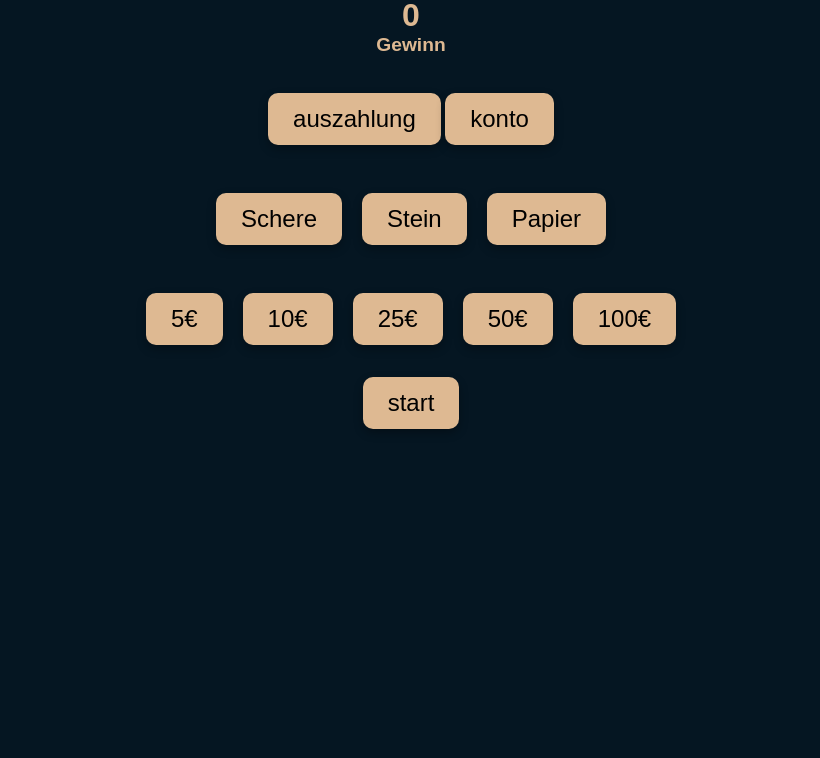
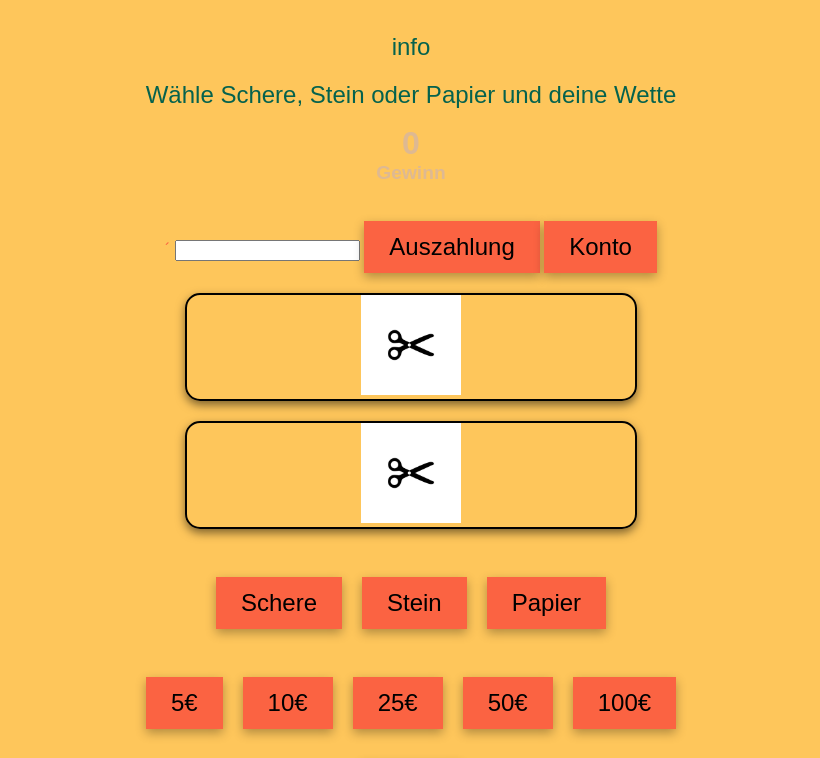
Before and after one commit to Flavio11-12/Webentwicklung, a plain HTML site: page Spiel/Web.html in a window 1280 px wide. Shown: the part 188-946 px from the top of the page, without its empty margins (229-1049 px from the left). Before the commit the page ends 800 px from the top, so only its background shows below. Drawn offline with Linux system fonts and the light colour scheme.

Commit message:
readme update

```diff
--- a/Spiel/Web.html
+++ b/Spiel/Web.html
@@ -7,12 +7,18 @@
     </head>
 
     <body>
-        <h1 id="Überschrift">Schere Stein Papier</h1>
+        <div id="Kopfzeile">
+            <img src="Bilder/logo.jpg" width="100">
+            <h1 id="Überschrift">Schere Stein Papier</h1>
+            <p>info</p>
+        </div>
+
         <p>Wähle Schere, Stein oder Papier und deine Wette</p>
         <a id="Währung">0</a>
-        <a id="final">Gewinn</a><br>
-        <button class="obereknöpfe" onclick="auszahlung()">auszahlung</button>
-        <button class="obereknöpfe" onclick="kontoauszahlung()">konto</button>
+        <a id="final">Gewinn</a><br>´
+        <input id="auszahlung_input"></input>
+        <button class="obereknöpfe" onclick="auszahlung()">Auszahlung</button>
+        <button class="obereknöpfe" onclick="kontoauszahlung()">Konto</button>
         <div id="image-ergebnis"></div>
         <div id="image-wahl"></div>
         <div>
@@ -29,7 +35,7 @@
             <button onclick="aufladen(50)">50€</button>
             <button onclick="aufladen(100)">100€</button>
         </div>
-        <button onclick="slot()" >start</button>
+        <button onclick="slot()" >Start</button>
         <script src="script.js"></script>
     </body>
 </html>
--- a/Spiel/script.js
+++ b/Spiel/script.js
@@ -3,6 +3,7 @@ const Auswahlknöpfe = document.getElementById('Auswahl');
 const final = document.getElementById('final');
 const Währung_anzeige = document.getElementById('Währung');
 const Ergebnis_anzeige = document.getElementById('image-ergebnis');
+const Auszahlung_input = document.getElementById('auszahlung_input');
 const Wahl = document.getElementById('image-wahl');
 let finalIndex;
 var Ergebnis;
@@ -10,6 +11,8 @@ var ausgesuchtesbild;
 var index = 0;
 var Währung = 0;
 var konto = 0;
+Ergebnis_anzeige.innerHTML = `<img src="${bilder[0]}" width="100">`;
+Wahl.innerHTML = `<img src="${bilder[0]}" width="100">`;
 
 function aufladen(i){
     let index = 0;
@@ -71,7 +74,7 @@ function auszahlung(){
     Währung_anzeige.innerHTML = Währung + "€";
     konto += Währung;
     alert("Du hast " + Währung + "€ ausgezahlt bekommen");
-    Währung = 0;
+    Währung = Währung - Auszahlung_input;
     Währung_anzeige.innerHTML = Währung + "€";
 }
 
--- a/Spiel/style.css
+++ b/Spiel/style.css
@@ -1,10 +1,10 @@
 /* Allgemeine Stile */
 body {
-    background-color: #051622;
+    background-color: #fec65b;
     background-size: cover;
     font-family: "Poppins", sans-serif;
     text-align: center;
-    color: #DEB992;
+    color: #fb6342;
     margin: 0;
     padding: 0;
 }
@@ -28,10 +28,11 @@ p {
 
 /* Bildcontainer */
 #image-ergebnis, #image-wahl {
-    max-width: 80%;
+    max-width: 35%;
     height: auto;
     display: block;
     margin: 20px auto;
+    border: 2px solid black;
     border-radius: 15px;
     box-shadow: 0 4px 10px rgba(0, 0, 0, 0.5);
 }
@@ -48,10 +49,9 @@ p {
 button {
     font-size: 1.5rem;
     text-align: center;
-    background-color: #DEB992;
+    background-color: #fb6342;
     border: none;
     padding: 12px 25px;
-    border-radius: 10px;
     cursor: pointer;
     transition: all 0.3s ease-in-out;
     box-shadow: 0 4px 10px rgba(0, 0, 0, 0.3);
@@ -91,3 +91,7 @@ a:hover {
     margin-bottom: 1em;
     font-size: 1.2rem;
 }
+
+p{
+    color: #05624d;
+}
```
Also changed, not shown: Spiel/Bilder/logo.jpg (added).
